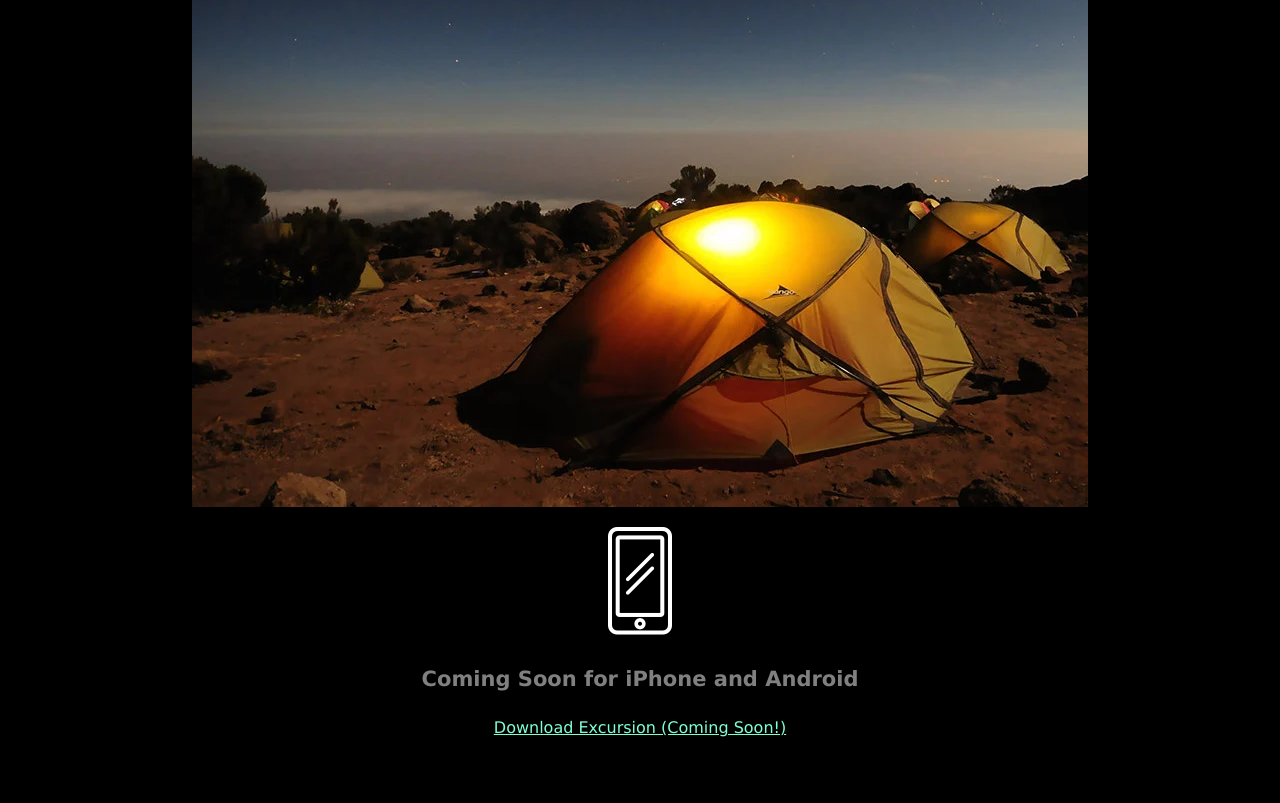
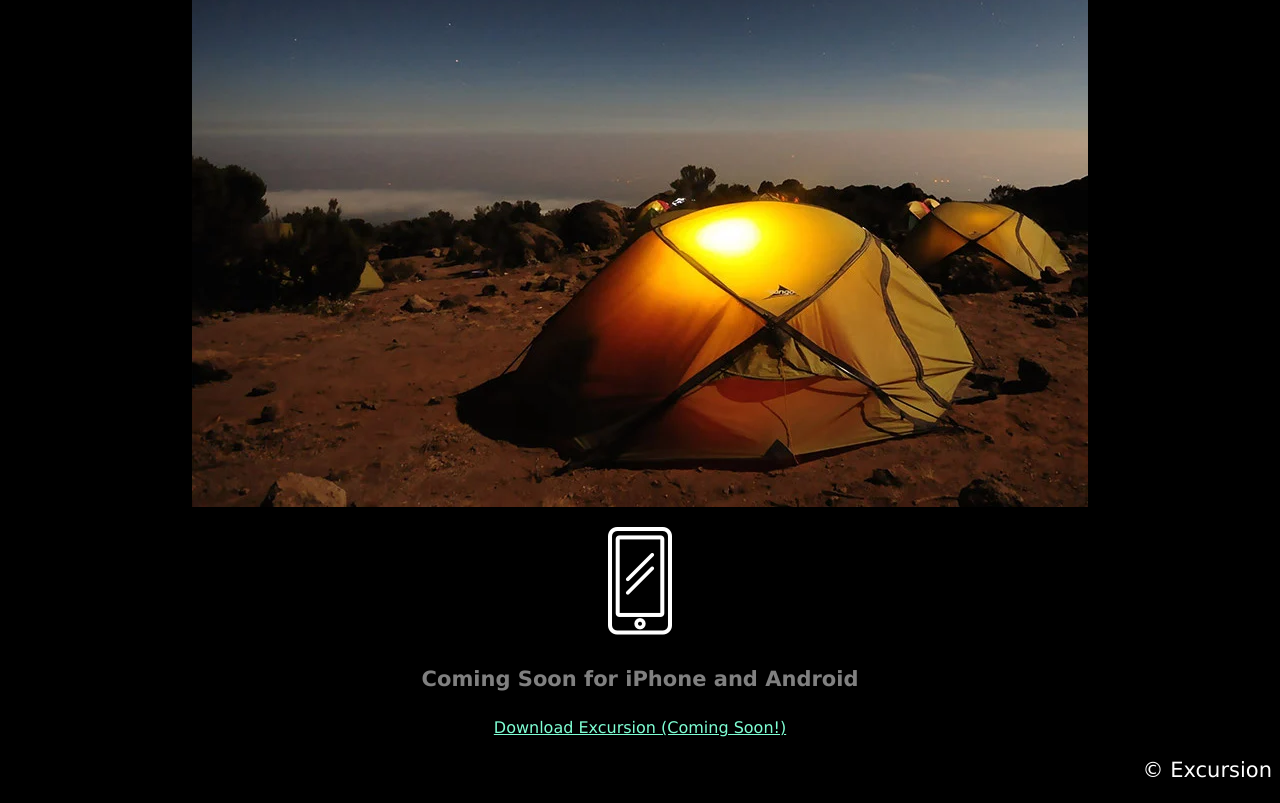
Before and after one commit to odebiyi88/excursion, a plain HTML site: page index.html in a window 1280 px wide. Shown: the part 505-1308 px from the top of the page. Before the commit the page ends 1258 px from the top, so only its background shows below. Drawn offline with Linux system fonts and the light colour scheme.

Commit message:
last push

```diff
--- a/index.html
+++ b/index.html
@@ -19,5 +19,7 @@
 <p><img src="resources/images/phone.webp"></p>
 <h4 class="header--sub-header">Coming Soon  for iPhone and Android</h4>
 <p><a class="link--cta" href="#">Download Excursion (Coming Soon!)</a></p>
+<p class="footer--copyright">© Excursion</p>
+
 </body>
 </html>
--- a/resources/style.css
+++ b/resources/style.css
@@ -29,3 +29,9 @@ body {
     font-size: 16px;
     color: aquamarine;
 }
+/* Footer */
+.footer--copyright {
+    font-size: 21px;
+    color: white;
+    text-align: right;
+}
```
